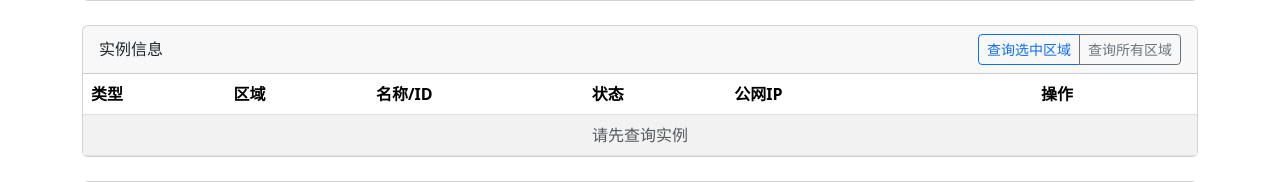
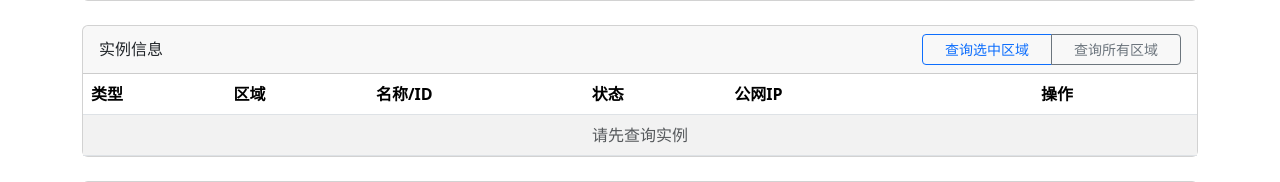
Before and after one commit to SIJULY/aws, a Flask app: page / in a window 1280 px wide. Shown: the part 1144-1326 px from the top of the page. Run offline with Flask 3, Linux system fonts and the light colour scheme; the visitor is signed in with stand-in values (Sample User, id 1); data that the repository does not hold is empty.

Commit message:
Update index.html

```diff
--- a/templates/index.html
+++ b/templates/index.html
@@ -131,8 +131,8 @@ fi
             <div class="card-header d-flex justify-content-between align-items-center">
                 <span>实例信息</span>
                 <div class="btn-group">
-                    <button id="querySelectedRegionBtn" class="btn btn-sm btn-outline-primary" disabled>查询选中区域</button>
-                    <button id="queryAllRegionsBtn" class="btn btn-sm btn-outline-secondary" disabled>查询所有区域</button>
+                    <button id="querySelectedRegionBtn" class="btn btn-sm btn-outline-primary" style="width: 130px;" disabled>查询选中区域</button>
+                    <button id="queryAllRegionsBtn" class="btn btn-sm btn-outline-secondary" style="width: 130px;" disabled>查询所有区域</button>
                 </div>
             </div>
             <div class="card-body p-0">
```
